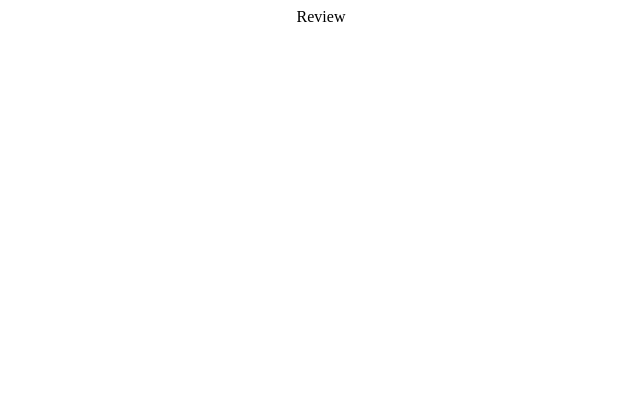
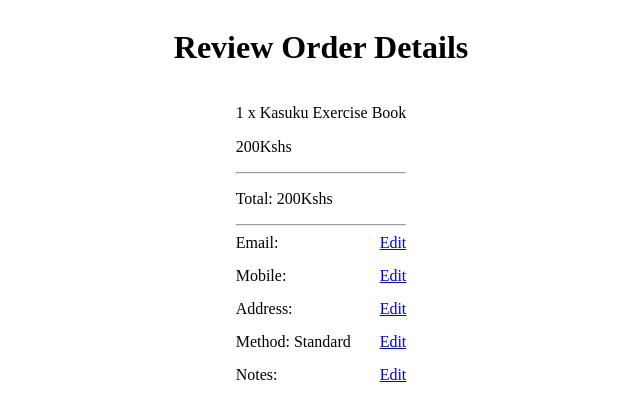
Before and after one commit to gertie-sheshe/multi-checkout, a Next.js app: page /checkout/review in a window 1280 px wide. Shown: the top 418 px of the page, without its empty margins (327-967 px from the left). Built offline with nearby package versions, Linux system fonts and the light colour scheme.

Commit message:
(feat) add order and delivery review page

```diff
--- /dev/null
+++ b/src/components/DeliveryDetails/DeliveryDetails.js
@@ -0,0 +1,45 @@
+import React from "react";
+import Link from "next/link";
+import useCheckoutStore from "@checkout/store/checkout";
+
+import { DeliveryDetailContainer, P } from "./DeliveryDetailsStyles";
+
+function UserDetails() {
+  const deliveryDetails = useCheckoutStore((state) => state.deliveryDetails);
+
+  if (!deliveryDetails) return;
+
+  const { email, phoneNumber, addressLine1, deliveryOption, deliveryNote } =
+    deliveryDetails;
+
+  return (
+    <div>
+      <DeliveryDetailContainer>
+        <P>Email: {`${email}`}</P>
+        <Link href="/checkout/email">Edit</Link>
+      </DeliveryDetailContainer>
+
+      <DeliveryDetailContainer>
+        <P>Mobile: {`${phoneNumber}`}</P>
+        <Link href="/checkout/contact">Edit</Link>
+      </DeliveryDetailContainer>
+
+      <DeliveryDetailContainer>
+        <P>Address: {`${addressLine1}`}</P>
+        <Link href="/checkout/delivery-address">Edit</Link>
+      </DeliveryDetailContainer>
+
+      <DeliveryDetailContainer>
+        <P>Method: {`${deliveryOption}`}</P>
+        <Link href="/checkout/delivery-option">Edit</Link>
+      </DeliveryDetailContainer>
+
+      <DeliveryDetailContainer>
+        <P>Notes: {`${deliveryNote}`}</P>
+        <Link href="/checkout/delivery-notes">Edit</Link>
+      </DeliveryDetailContainer>
+    </div>
+  );
+}
+
+export default UserDetails;
--- /dev/null
+++ b/src/components/DeliveryDetails/DeliveryDetailsStyles.js
@@ -0,0 +1,12 @@
+import styled from "styled-components";
+
+export const DeliveryDetailContainer = styled.div`
+  display: flex;
+  justify-content: space-between;
+  margin-bottom: 15px;
+`;
+
+export const P = styled.p`
+  margin: 0 10px 0 0;
+  padding: 0;
+`;
--- /dev/null
+++ b/src/components/DeliveryDetails/index.js
@@ -0,0 +1,3 @@
+import DeliveryDetails from "./DeliveryDetails";
+
+export default DeliveryDetails;
--- /dev/null
+++ b/src/components/OrderSummary/OrderSummary.js
@@ -0,0 +1,15 @@
+import React from "react";
+
+function OrderSummary() {
+  return (
+    <div>
+      <p>1 x Kasuku Exercise Book</p>
+      <p>200Kshs</p>
+      <hr />
+      <p>Total: 200Kshs</p>
+      <hr />
+    </div>
+  );
+}
+
+export default OrderSummary;
--- /dev/null
+++ b/src/components/OrderSummary/OrderSummaryStyles.js
@@ -0,0 +1 @@
+import styled from "styled-components";
--- /dev/null
+++ b/src/components/OrderSummary/index.js
@@ -0,0 +1,3 @@
+import OrderSummary from "./OrderSummary";
+
+export default OrderSummary;
--- a/src/pages/checkout/review/index.js
+++ b/src/pages/checkout/review/index.js
@@ -1,12 +1,18 @@
 import React from "react";
 import Page from "@checkout/layout/Page";
 import Meta from "@checkout/layout/Meta";
+import OrderSummary from "@checkout/components/OrderSummary";
+import DeliveryDetails from "@checkout/components/DeliveryDetails";
 
 function Review() {
   return (
     <Page>
       <Meta title="Review Form Details" description="" />
-      <div>Review</div>
+      <h1>Review Order Details</h1>
+      <div>
+        <OrderSummary />
+        <DeliveryDetails />
+      </div>
     </Page>
   );
 }
```
